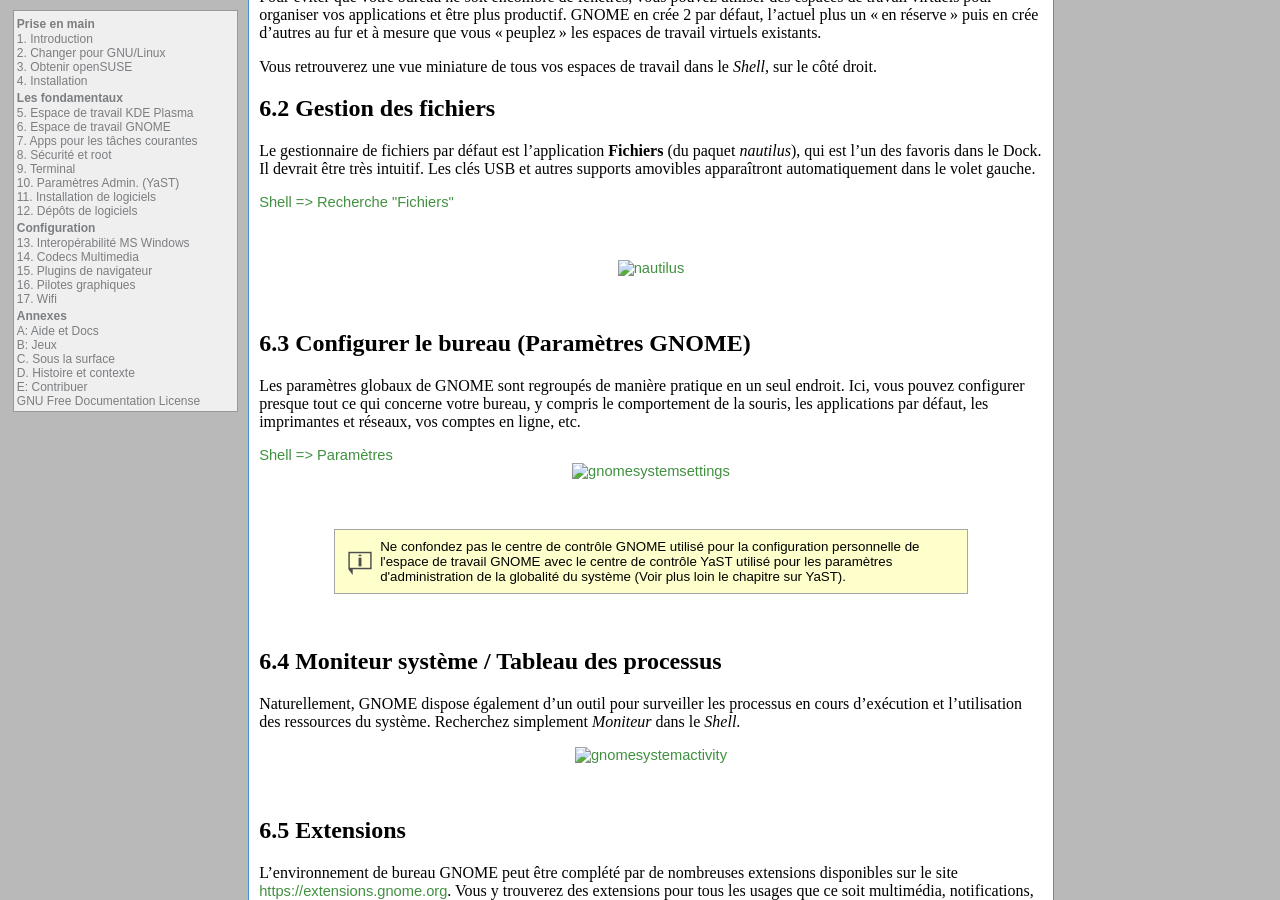
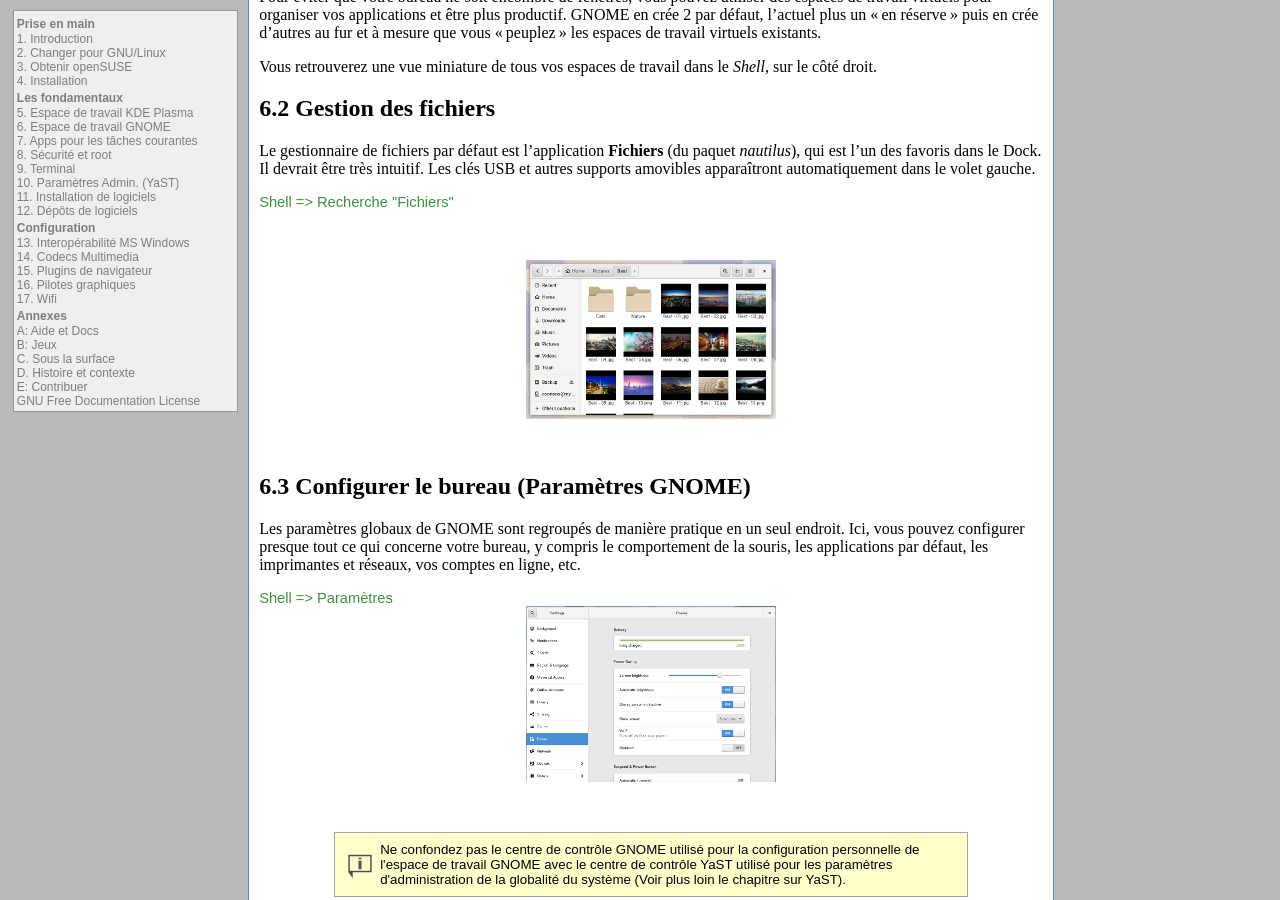
Before and after one commit to alionetasso/opensuse-guide-fr, a Jekyll site: the page built from gnome.md, in a window 1280 px wide and 900 px high, scrolled down 1340 px. Built offline with Jekyll 4.4.1, drawn with Linux system fonts in a browser that asks for light colours.

Commit message:
add gnome missing screenshots

```diff
--- a/gnome.md
+++ b/gnome.md
@@ -47,7 +47,7 @@ Vous retrouverez une vue miniature de tous vos espaces de travail dans le *Shell
 Le gestionnaire de fichiers par défaut est l'application **Fichiers** (du paquet *nautilus*), qui est l'un des favoris dans le Dock. Il devrait être très intuitif. Les clés USB et autres supports amovibles apparaîtront automatiquement dans le volet gauche.
 <div class="path">Shell => Recherche "Fichiers"</div><br />
 
-<center><a href="images/screenshots/nautilus.png" rel="thumbnail"><img src="images/screenshots/nautilus.png" alt="nautilus" class="pic" /></a></center><br />
+<center><a href="images/screenshots/nautilus.png" rel="thumbnail"><img src="images/screenshots/nautilusb.png" alt="nautilus" class="pic" /></a></center><br />
 
 ## 6.3 Configurer le bureau (Paramètres GNOME)
 
```
Also changed, not shown: images/screenshots/gnomesystemactivity.png (added), images/screenshots/gnomesystemactivityb.png (added), images/screenshots/gnomesystemsettings.png (added), images/screenshots/gnomesystemsettingsb.png (added), images/screenshots/nautilus.png (added), images/screenshots/nautilusb.png (added).
